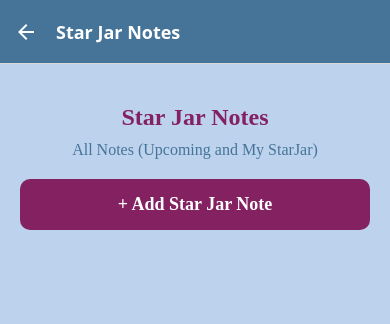
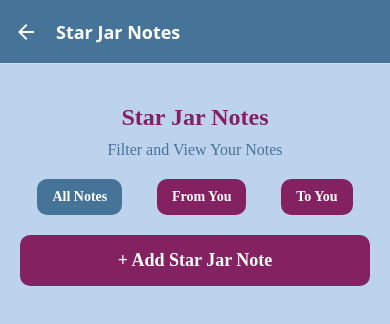
Before and after one commit to aangelazz/neverfar, a React Native app: screen /StarJar in a window 390 px wide. Shown: the top 324 px of the page. Built offline with nearby package versions, Linux system fonts and the light colour scheme.

Commit message:
a few more details

```diff
--- a/src/screens/SettingsScreen.js
+++ b/src/screens/SettingsScreen.js
@@ -105,14 +105,14 @@ export default function SettingsScreen({ navigation }) {
   return (
     <View style={styles.container}>
       <Text style={styles.title}>Settings</Text>
-      <TouchableOpacity style={styles.button} onPress={eraseAllData}>
-        <Text style={styles.buttonText}>Erase All Data</Text>
-      </TouchableOpacity>
       <TouchableOpacity style={styles.button} onPress={resetBucketList}>
         <Text style={styles.buttonText}>Reset Bucket List</Text>
       </TouchableOpacity>
       <TouchableOpacity style={styles.button} onPress={resetStarJar}>
         <Text style={styles.buttonText}>Reset Star Jar</Text>
+      </TouchableOpacity>
+      <TouchableOpacity style={styles.button} onPress={eraseAllData}>
+        <Text style={styles.buttonText}>Erase All Data</Text>
       </TouchableOpacity>
     </View>
   );
--- a/src/screens/StarJarScreen.js
+++ b/src/screens/StarJarScreen.js
@@ -5,6 +5,7 @@ import AddStarJarScreen from '../components/AddStarJarScreen';
 
 export default function StarJarScreen({ navigation }) {
   const [notes, setNotes] = useState([]);
+  const [filter, setFilter] = useState('all'); // State to manage the current filter
 
   // Load notes from AsyncStorage when the screen is loaded
   useEffect(() => {
@@ -34,6 +35,16 @@ export default function StarJarScreen({ navigation }) {
     }
   };
 
+  // Function to filter notes based on the selected filter
+  const getFilteredNotes = () => {
+    if (filter === 'fromYou') {
+      return notes.filter((note) => note.friend !== 'You'); // Notes sent to others
+    } else if (filter === 'toYou') {
+      return notes.filter((note) => note.friend === 'You'); // Notes received by you
+    }
+    return notes; // All notes
+  };
+
   // Configure the header
   useLayoutEffect(() => {
     navigation.setOptions({
@@ -50,7 +61,29 @@ export default function StarJarScreen({ navigation }) {
   return (
     <View style={styles.container}>
       <Text style={styles.title}>Star Jar Notes</Text>
-      <Text style={styles.subtitle}>All Notes (Upcoming and My StarJar)</Text>
+      <Text style={styles.subtitle}>Filter and View Your Notes</Text>
+
+      {/* Filter Buttons */}
+      <View style={styles.filterContainer}>
+        <TouchableOpacity
+          style={[styles.filterButton, filter === 'all' && styles.activeFilter]}
+          onPress={() => setFilter('all')}
+        >
+          <Text style={styles.filterButtonText}>All Notes</Text>
+        </TouchableOpacity>
+        <TouchableOpacity
+          style={[styles.filterButton, filter === 'fromYou' && styles.activeFilter]}
+          onPress={() => setFilter('fromYou')}
+        >
+          <Text style={styles.filterButtonText}>From You</Text>
+        </TouchableOpacity>
+        <TouchableOpacity
+          style={[styles.filterButton, filter === 'toYou' && styles.activeFilter]}
+          onPress={() => setFilter('toYou')}
+        >
+          <Text style={styles.filterButtonText}>To You</Text>
+        </TouchableOpacity>
+      </View>
 
       {/* Button to navigate to AddStarJarScreen */}
       <TouchableOpacity
@@ -60,14 +93,14 @@ export default function StarJarScreen({ navigation }) {
         <Text style={styles.addButtonText}>+ Add Star Jar Note</Text>
       </TouchableOpacity>
 
+      {/* Filtered Notes List */}
       <FlatList
-        data={notes}
+        data={getFilteredNotes()}
         keyExtractor={(item) => item.id}
         renderItem={({ item }) => (
           <View style={styles.noteCard}>
             <Text style={styles.noteText}>{item.note}</Text>
             <Text style={styles.noteDate}>Date: {item.date}</Text>
-            {/* Separate "To" and "From" */}
             {item.friend === 'You' ? (
               <Text style={styles.noteFriend}>From: You</Text>
             ) : (
@@ -104,6 +137,26 @@ const styles = StyleSheet.create({
     marginBottom: 20,
     textAlign: 'center',
     fontFamily: 'Crimson', // Set font to Crimson
+  },
+  filterContainer: {
+    flexDirection: 'row',
+    justifyContent: 'space-around',
+    marginBottom: 20,
+  },
+  filterButton: {
+    backgroundColor: '#832161',
+    paddingVertical: 10,
+    paddingHorizontal: 15,
+    borderRadius: 10,
+  },
+  activeFilter: {
+    backgroundColor: '#467498', // Highlight active filter
+  },
+  filterButtonText: {
+    color: '#fff',
+    fontSize: 14,
+    fontWeight: 'bold',
+    fontFamily: 'Crimson',
   },
   addButton: {
     backgroundColor: '#832161', // Updated button color
```
